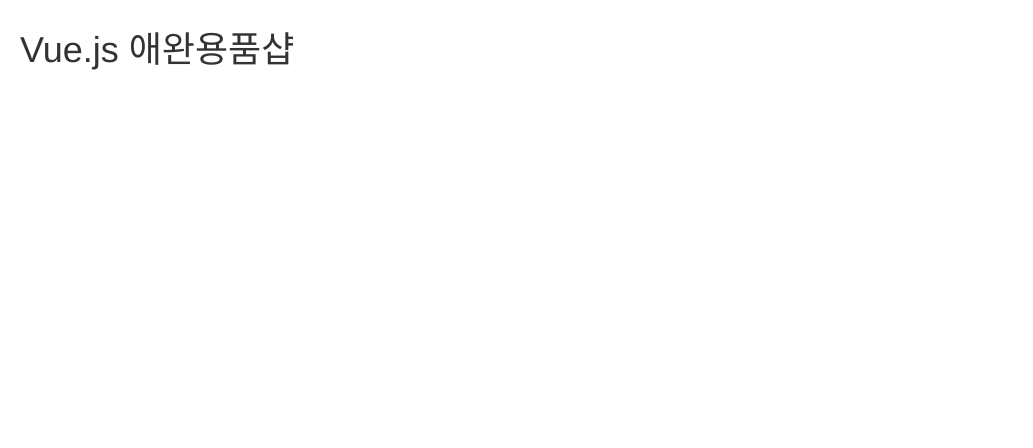
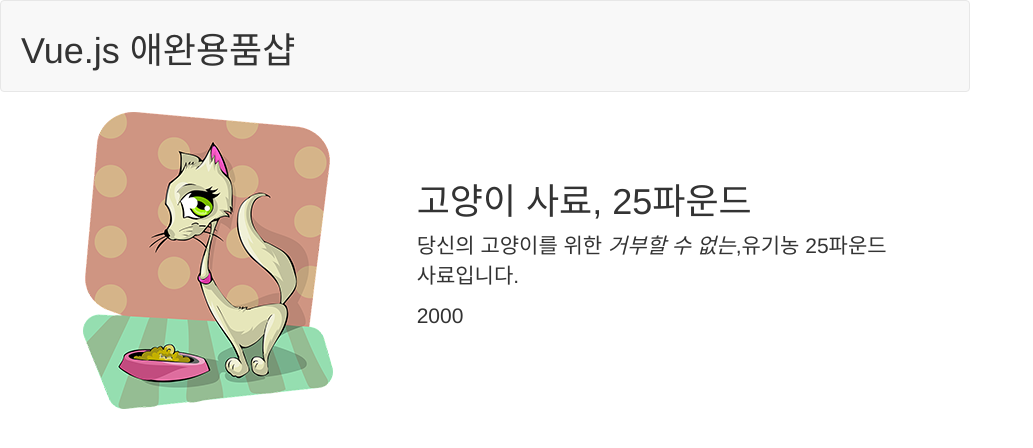
Before and after one commit to cloudhc/vue_in_action, a plain HTML site: page index.html in a window 1280 px wide. Shown: the whole page, without its empty margins (0-1033 px from the left). Drawn offline with nearby package versions, Linux system fonts and the light colour scheme.

Commit message:
updated index.html

```diff
--- a/index.html
+++ b/index.html
@@ -8,8 +8,28 @@
   <body>
     <div id="app">
       <header>
-        <h1 v-text="sitename"></h1>
+        <div class="navbar navbar-default">
+          <div class="navbar-header">
+            <h1 v-text="sitename"></h1>
+          </div>
+        </div>
       </header>
+      <main>
+        <div class="row">
+          <div class="col-md-2 col-md-offset-1">
+            <figure>
+              <img v-bind:src="product.image">
+            </figure>
+          </div>
+          <div class="col-md-6 col-md-offset-2 description">
+            <h1 v-text="product.title"></h1>
+            <p v-html="product.description"></p>
+            <p class="price">
+              {{product.price | formatPrice}}
+            </p>
+          </div>
+        </div>
+      </main>
     </div>
     <script type="text/javascript">
       var APP_LOG_LIFECYCLE_EVENTS = true;
```
